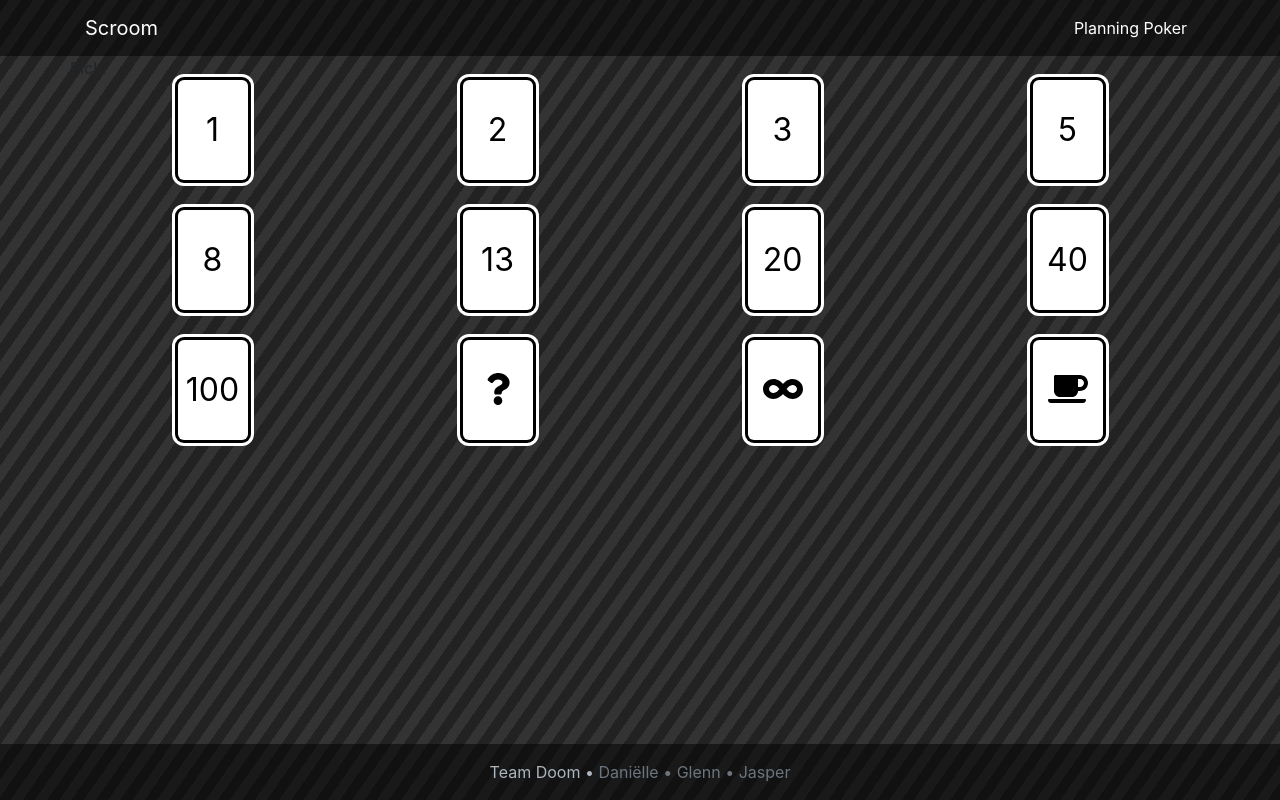
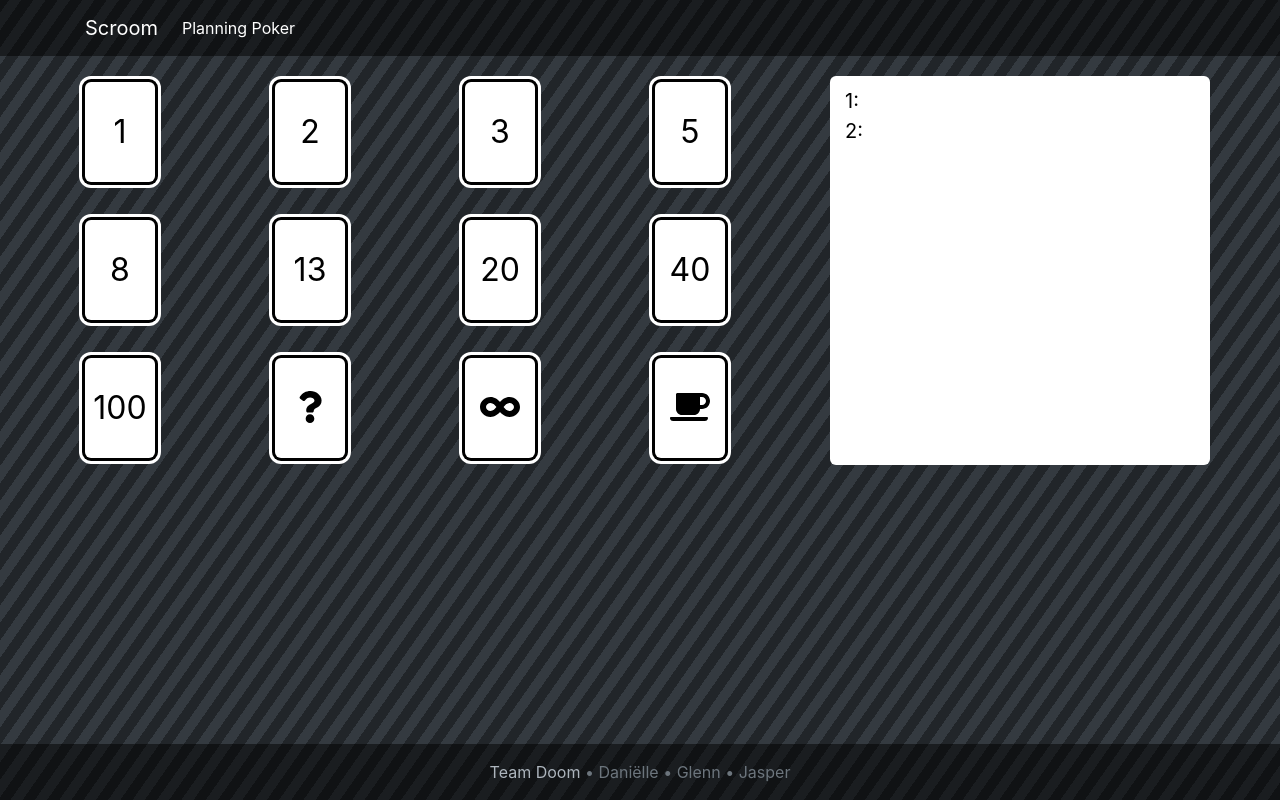
Before and after one commit to WeCamp/team-doom-scroom-frontend, a React app: page /planning-poker in a window 1280 px wide. Built offline with nearby package versions, Linux system fonts and the light colour scheme.

Commit message:
Pimp it some

```diff
--- a/src/App/Footer.js
+++ b/src/App/Footer.js
@@ -7,7 +7,7 @@
   return (
     <footer className="scroom-footer">
       <Container>
-        Team Doom &bull; <span className="people">Daniëlle &bull; Glenn &bull; Jasper</span>
+        Team Doom <span className="people">&bull; Daniëlle &bull; Glenn &bull; Jasper</span>
       </Container>
     </footer>
   );
--- a/src/App/Navigation.js
+++ b/src/App/Navigation.js
@@ -26,7 +26,7 @@
           <NavbarBrand href="/">Scroom</NavbarBrand>
           <NavbarToggler onClick={() => this.toggle()} />
           <Collapse isOpen={this.state.isOpen} navbar>
-            <Nav className="ml-auto" navbar>
+            <Nav navbar>
               <NavItem>
                 <NavLink to="/planning-poker" className="nav-link">
                   Planning Poker
--- a/src/Scroom/components/Cards/Card.scss
+++ b/src/Scroom/components/Cards/Card.scss
@@ -1,19 +1,27 @@
+@import 'src/variables.scss';
+
 .card-pick {
-  background-color: #fff;
+  background-color: $white;
   border-radius: 6px;
-  box-shadow: 0 0 0 3px #000, 0 0 0 6px #fff;
-  color: #000;
+  box-shadow: 0 0 0 3px $black, 0 0 0 6px $white;
+  color: $black;
   cursor: pointer;
   font-size: 32px;
   height: 100px;
   line-height: 100px;
-  margin: 0 auto 30px;
+  margin: 6px auto 32px;
   position: relative;
   text-align: center;
   vertical-align: center;
   width: 70px;
 
+  @include media-breakpoint-up(sm) {
+    margin: 6px 0 32px;
+  }
+
   &.not-selected {
-    opacity: 0.3;
+    background-color: $gray-600;
+    box-shadow: 0 0 0 3px $gray-800, 0 0 0 6px $gray-600;
+    color: $gray-800;
   }
 }
--- a/src/Scroom/components/Room.js
+++ b/src/Scroom/components/Room.js
@@ -0,0 +1,35 @@
+import React from 'react';
+import PropTypes from 'prop-types';
+import { Row, Col } from 'reactstrap';
+
+import Deck from './Deck';
+
+import './Room.scss';
+
+const Room = props => (
+  <Row className="room">
+    <Col xs="12" md="8">
+      <Deck cards={props.cards} onCardClick={props.onCardClick} />
+    </Col>
+    <Col className="loons" xs="12" md="4">
+      {props.loons.map(loon => (
+        // <Loon/>
+        <div key={loon.id}>
+          {loon.id}: {loon.pickedCard}
+        </div>
+      ))}
+    </Col>
+  </Row>
+);
+
+Room.propTypes = {
+  loons: PropTypes.arrayOf(
+    PropTypes.shape({
+      id: PropTypes.string.isRequired,
+      pickedCard: PropTypes.string
+    })
+  ),
+  onCardClick: PropTypes.func.isRequired
+};
+
+export default Room;
--- a/src/Scroom/components/Room.scss
+++ b/src/Scroom/components/Room.scss
@@ -0,0 +1,21 @@
+@import 'src/variables.scss';
+
+.room {
+  margin-top: 20px;
+}
+
+.loons {
+  background-color: $white;
+  color: $black;
+  min-height: 80px;
+  padding: 10px 20px;
+
+  @include media-breakpoint-up(sm) {
+    border-radius: 6px;
+    margin-bottom: 25px;
+  }
+
+  @include media-breakpoint-up(xl) {
+    font-size: $font-size-lg;
+  }
+}
--- a/src/Scroom/index.js
+++ b/src/Scroom/index.js
@@ -1,7 +1,7 @@
 import React from 'react';
-import { Container, Row } from 'reactstrap';
+import { Container } from 'reactstrap';
 
-import Deck from './components/Deck';
+import Room from './components/Room';
 
 import './index.scss';
 
@@ -26,20 +26,28 @@
       ],
       loons: [
         {
-          key: 'foo',
-          name: 'Foo',
-          email: '',
-          position: 0,
-          pick: null
+          id: '1',
+          pickedCard: null
+        },
+        {
+          id: '2',
+          pickedCard: null
         }
-      ]
+      ],
+      me: '1'
     };
+  }
+
+  findMe(me, loons) {
+    return loons.find(loon => {
+      return loon.id === me;
+    });
   }
 
   handleCardClick(value) {
     let newState = Object.assign({}, this.state);
 
-    newState.loons[0].pick = value;
+    this.findMe(newState.me, newState.loons).pickedCard = value;
 
     newState.cards.forEach(function(card) {
       if (card.value === value) {
@@ -55,8 +63,7 @@
   render() {
     return (
       <Container>
-        <Row>Pick: {this.state.loons[0].pick}</Row>
-        <Deck cards={this.state.cards} onCardClick={value => this.handleCardClick(value)} />
+        <Room cards={this.state.cards} loons={this.state.loons} onCardClick={value => this.handleCardClick(value)} />
       </Container>
     );
   }
--- a/src/variables.scss
+++ b/src/variables.scss
@@ -1,11 +1,12 @@
 @import 'node_modules/bootstrap/scss/_functions.scss';
 @import 'node_modules/bootstrap/scss/_variables.scss';
+@import 'node_modules/bootstrap/scss/mixins/_breakpoints.scss';
 
 // Custom
 
-$primary-color: #333;
-$secondary-color: #222;
-$main-text-color: red;
+$primary-color: $gray-800;
+$secondary-color: $gray-900;
+$main-text-color: $white;
 
 $navbar-footer-bg: rgba(0, 0, 0, 0.5);
 
```
